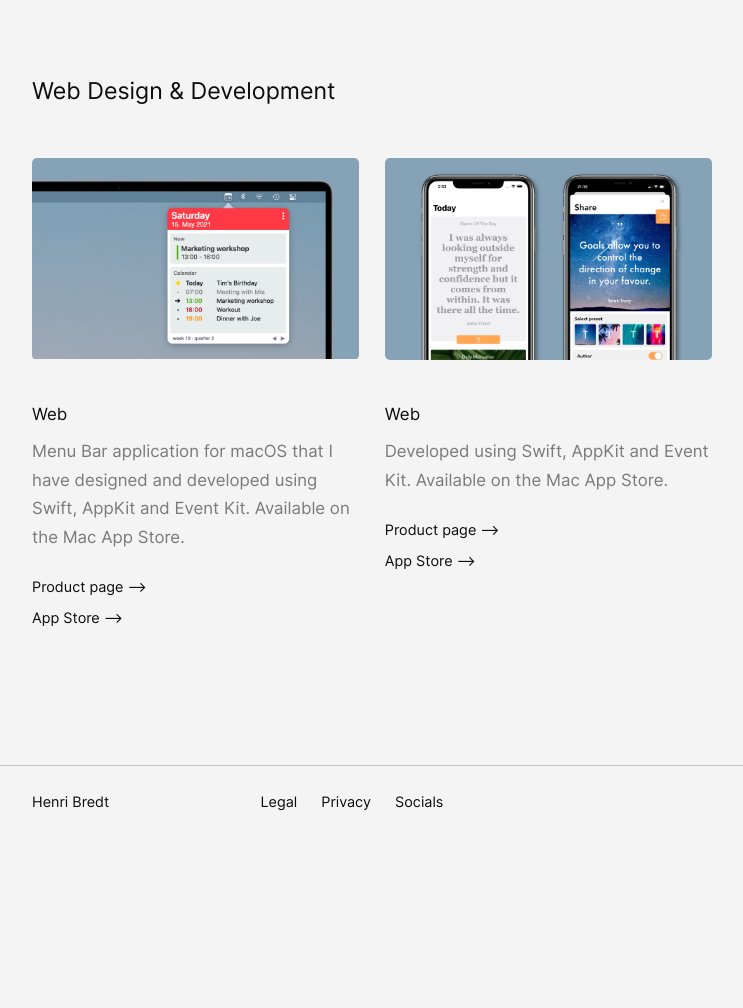
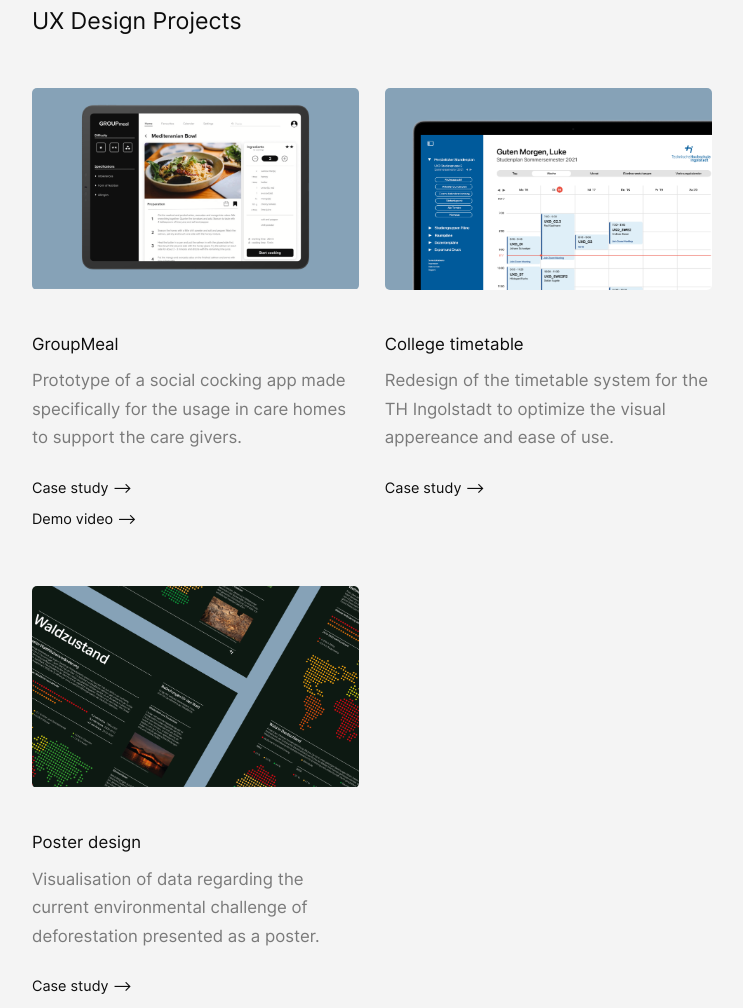
Before and after one commit to henribredt/Portfolio-2022, a plain HTML site: page code/work.html in a window 1280 px wide. Shown: the part 1722-2730 px from the top of the page, without its empty margins (268-1011 px from the left). Before the commit the page ends 2559 px from the top, so only its background shows below. Drawn offline with Linux system fonts and the light colour scheme.

Commit message:
Expand work

```diff
--- a/code/components/nav-component.js
+++ b/code/components/nav-component.js
@@ -4,7 +4,7 @@ class Nav extends HTMLElement {
 
         <div class="container-max nav">
             <div class="container-full inline-container-right nav-container">
-                <a href="index.html" class="a-secondary small-text nav-spacing">Home</a>
+                <a href="index.html" class="a-secondary small-text nav-spacing">Portfolio</a>
                 <a href="shop.html" class="a-primary small-text nav-spacing">Blog</a>
                 <a href="shop.html" class="a-primary small-text">Shop</a>
             </div>
--- a/code/work.html
+++ b/code/work.html
@@ -21,13 +21,13 @@
     <nav-component></nav-component>
 
     <!-- opener -->
-    <div class="container-full mb-6 mt-4">
+    <div class="container-full mb-7 mt-5">
         <div class="container-third-left container-spacer-right">
-            <p class="primary-element large-text">My works</p>
+            <p class="primary-element large-text">My work</p>
         </div>
 
         <div class="container-third-right container-spacer-left">
-            <p class="secondary-element large-text">A selection of things I have done. Feel free to contact me using the button below. Love it. Thanks for your time. Does this layout work? I think it does.</p>
+            <p class="secondary-element large-text">Here is a selection of projects I have been working on recently.</p>
         </div>
 
     </div>
@@ -46,7 +46,6 @@
                  </div>
                 <div class="container-full inline-container-right onpage-nav">
                     <a href="#apps" class="a-primary small-text nav-spacing">Apps</a>
-                    <a href="#web" class="a-primary small-text nav-spacing">Web</a>
                     <a href="#ux" class="a-primary small-text">UX Design</a>
                 </div>
             </div>
@@ -68,7 +67,7 @@
                         <img class="img" src="ressources/glancecal.png" />
                     </div>
                     <p class="primary-element regular-text mt-1h">GlanceCal - Menu Bar Calender</p>
-                    <p class="secondary-element regular-text mt-0h">Menu Bar application for macOS that I have designed and developed using Swift, AppKit and Event Kit. Available on the Mac App Store.</p>
+                    <p class="secondary-element regular-text mt-0h">A menu bar application for macOS that makes appointments easily accessible. Designed and developed using Swift, AppKit and Event Kit.</p>
                     <a href="#" class="a-primary small-text  mt-1h mb-0h">Product page ⟶ <span class="secondary-element"> &nbsp; &nbsp; (comming soon)</span></a>
                     <a href="https://apps.apple.com/us/app/glancecal-menu-bar-calendar/id1475680776" target="_blank" class="a-primary small-text mb-0h">App Store ⟶</a>
                 </div>
@@ -81,7 +80,7 @@
                         <img class="img" src="ressources/thoughts.png" />
                     </div>
                     <p class="primary-element regular-text mt-1h">Thoughts - Quotes & Motivation</p>
-                    <p class="secondary-element regular-text mt-0h">Developed using Swift, AppKit and Event Kit. Available on the Mac App Store.</p>
+                    <p class="secondary-element regular-text mt-0h">A motivational App for iOS with inspirational qoutes that can be shared as beautiful images. Designed and developed using Swift and UIKit.</p>
                     <a href="#" class="a-primary small-text  mt-1h mb-0h">Product page ⟶ <span class="secondary-element"> &nbsp; &nbsp; (comming soon)</span></a>
                     <a href="https://apps.apple.com/app/thoughts-zitate-motivation/id1506495892" target="_blank" class="a-primary small-text mb-0h">App Store ⟶</a>
                 </div>
@@ -97,7 +96,7 @@
                         <img class="img" src="ressources/chrono.png" />
                     </div>
                     <p class="primary-element regular-text mt-1h">Chrono - Menu Bar Timer</p>
-                    <p class="secondary-element regular-text mt-0h">Menu Bar application for macOS that I have designed and developed using Swift, AppKit and Event Kit. Available on the Mac App Store.</p>
+                    <p class="secondary-element regular-text mt-0h">A powerful menu bar timer for macOS with time tracking features. Designed and developed using Swift and SwiftUI.</p>
                     <a href="#" class="a-primary small-text  mt-1h mb-0h">Product page ⟶ <span class="secondary-element"> &nbsp; &nbsp; (comming soon)</span></a>
                     <a href="https://apps.apple.com/us/app/chrono-menu-bar-timer/id1568892826" target="_blank" class="a-primary small-text mb-0h">App Store ⟶</a>
                 </div>
@@ -108,10 +107,38 @@
         </div>
     </div>
 
-     <!-- Web content section -->
-     <div class="mt-8" id="web">
+     <!-- UX design content section -->
+     <div class="mt-8" id="ux">
         <div class="container-full">
-            <p class="primary-element large-text">Web Design & Development</p>
+            <p class="primary-element large-text">UX Design Projects</p>
+        </div>
+
+        <div class="container-full mt-3">
+
+            <div class="container-half-left container-spacer-right">
+                <div class="vertical-stack mb-l-on-mobile">
+                    <div class="img-container mb-1">
+                        <img class="img" src="ressources/groupmeal.png" />
+                    </div>
+                    <p class="primary-element regular-text mt-1h">GroupMeal</p>
+                    <p class="secondary-element regular-text mt-0h">Prototype of a social cocking app made specifically for the usage in care homes to support the care givers.</p>
+                    <a href="#" class="a-primary small-text  mt-1h mb-0h">Case study ⟶</a>
+                    <a href="https://www.youtube.com/watch?v=b9KuFztaQRM" target="_blank" class="a-primary small-text mb-0h">Demo video ⟶</a>
+                </div>
+            </div>
+
+
+            <div class="container-half-right container-spacer-left">
+                <div class="vertical-stack">
+                    <div class="img-container mb-1">
+                        <img class="img" src="ressources/timetable.png" />
+                    </div>
+                    <p class="primary-element regular-text mt-1h">College timetable</p>
+                    <p class="secondary-element regular-text mt-0h">Redesign of the timetable system for the TH Ingolstadt to optimize the visual appereance and ease of use.</p>
+                    <a href="#" class="a-primary small-text  mt-1h mb-0h">Case study ⟶</a>
+                </div>
+            </div>
+
         </div>
 
         <div class="container-full mt-3 mb-8">
@@ -119,29 +146,19 @@
             <div class="container-half-left container-spacer-right">
                 <div class="vertical-stack mb-l-on-mobile">
                     <div class="img-container mb-1">
-                        <img class="img" src="ressources/glancecal.png" />
+                        <img class="img" src="ressources/poster.png" />
                     </div>
-                    <p class="primary-element regular-text mt-1h">Web</p>
-                    <p class="secondary-element regular-text mt-0h">Menu Bar application for macOS that I have designed and developed using Swift, AppKit and Event Kit. Available on the Mac App Store.</p>
-                    <a href="#" class="a-primary small-text  mt-1h mb-0h">Product page ⟶</a>
-                    <a href="#" class="a-primary small-text mb-0h">App Store ⟶</a>
+                    <p class="primary-element regular-text mt-1h">Poster design</p>
+                    <p class="secondary-element regular-text mt-0h">Visualisation of data regarding the current environmental challenge of deforestation presented as a poster.</p>
+                    <a href="#" class="a-primary small-text  mt-1h mb-0h">Case study ⟶</a>
+
                 </div>
             </div>
 
-
-            <div class="container-half-right container-spacer-left">
-                <div class="vertical-stack">
-                    <div class="img-container mb-1">
-                        <img class="img" src="ressources/thoughts.png" />
-                    </div>
-                    <p class="primary-element regular-text mt-1h">Web</p>
-                    <p class="secondary-element regular-text mt-0h">Developed using Swift, AppKit and Event Kit. Available on the Mac App Store.</p>
-                    <a href="#" class="a-primary small-text  mt-1h mb-0h">Product page ⟶</a>
-                    <a href="#" class="a-primary small-text mb-0h">App Store ⟶</a>
-                </div>
-            </div>
+            <div class="container-half-right container-spacer-left"></div>
 
         </div>
+
     </div>
 
     <!-- footer -->
```
Also changed, not shown: code/index.html (+1 -1 lines), code/ressources/groupmeal.png (added), code/ressources/poster.png (added), code/ressources/timetable.png (added), code/style/spacing.css (line endings or trailing spaces).
